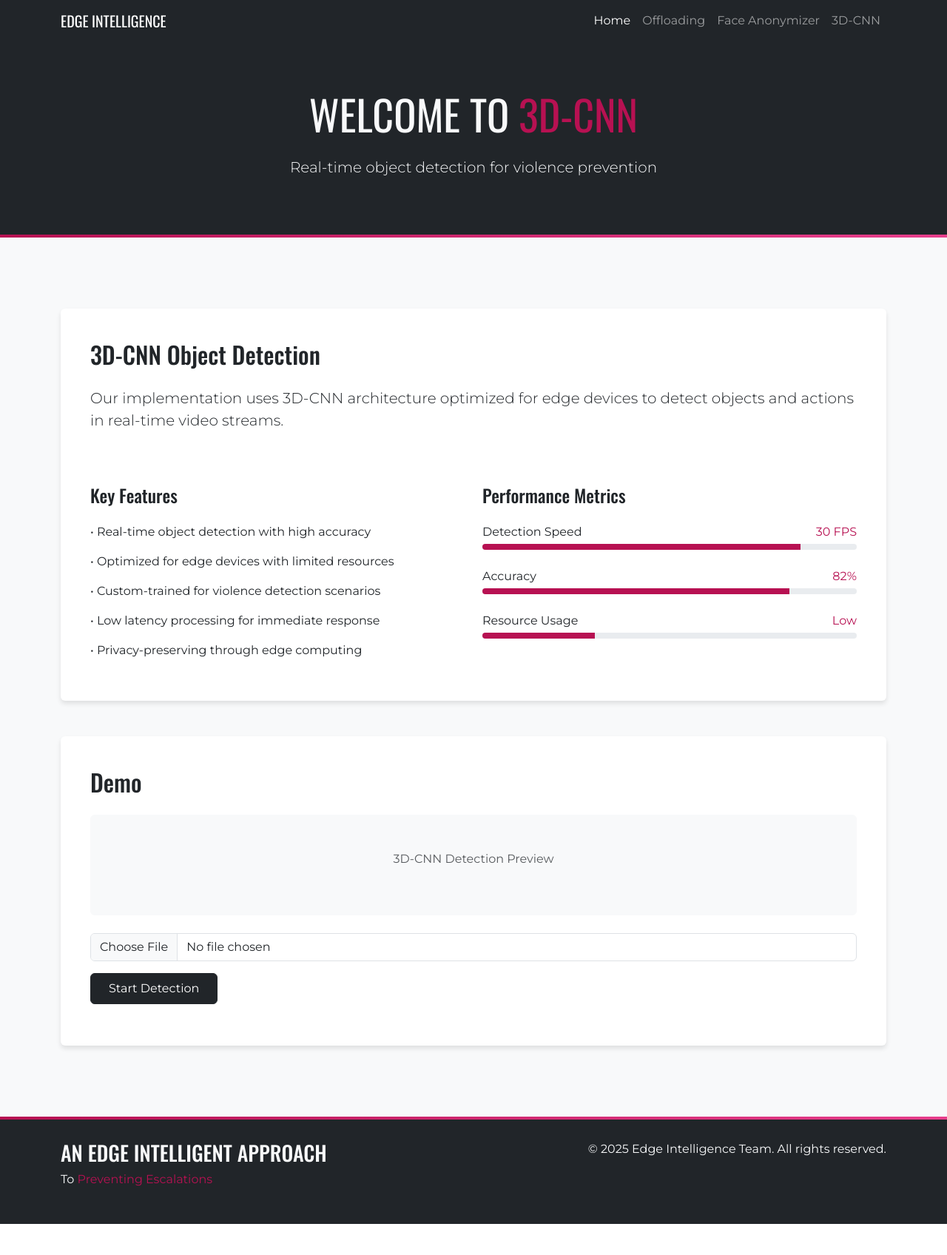
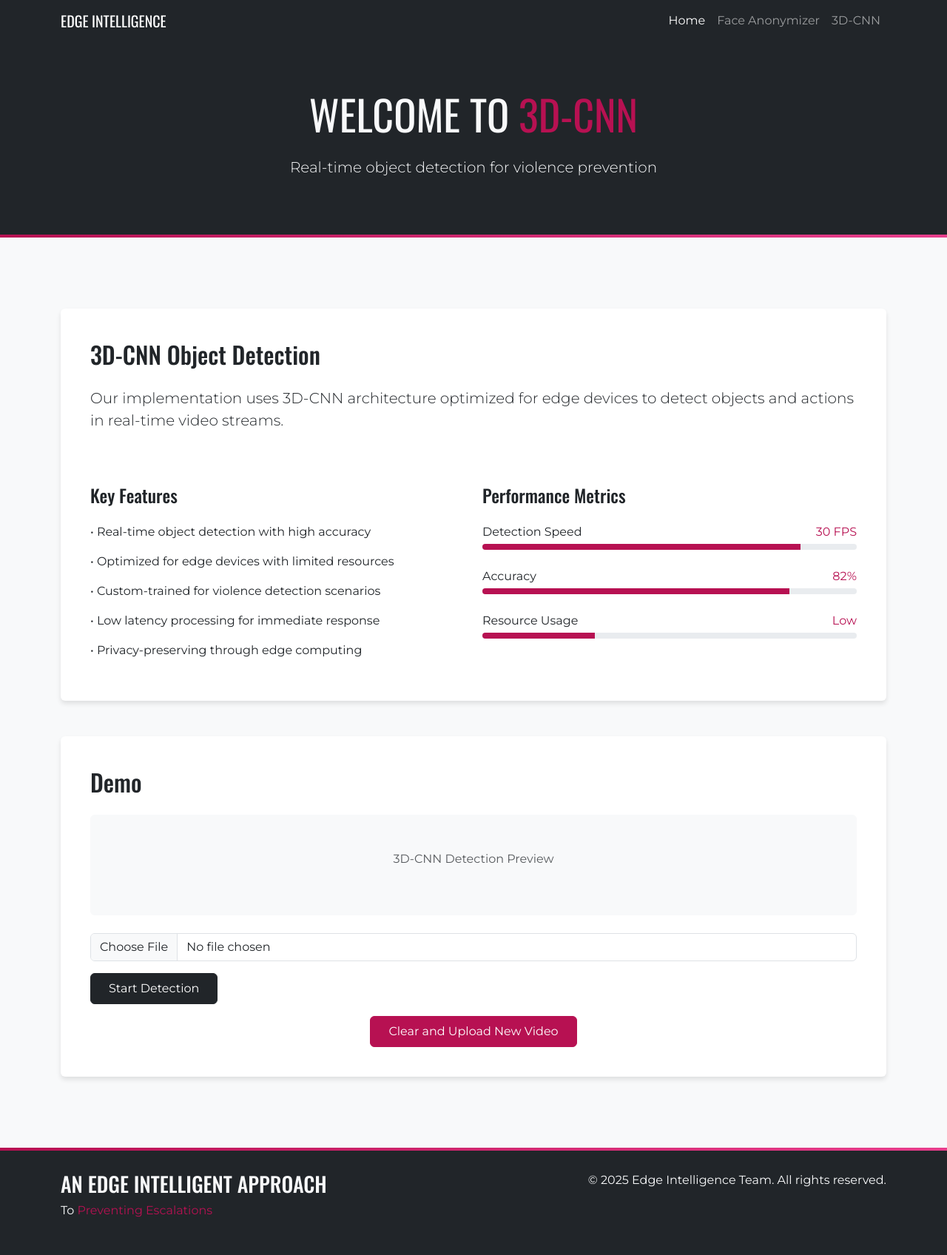
Before and after one commit to Sravya-Duvvuri/Avishkar_UI, a Flask app: page /CNN_3D in a window 1280 px wide. Shown: the whole page at 74% size. Before the commit the page ends 1654 px from the top, so only its background shows below. Run offline with Flask 3, Linux system fonts and the light colour scheme; parts of the project's set-up code (start-up, migrations or seed data) failed here and were passed over; some libraries are stand-ins or nearby versions.

Commit message:
updated version with a clear and upload new feature

```diff
--- a/app.py
+++ b/app.py
@@ -302,10 +302,18 @@ def generate_stream_3dcnn(filename):
             outputs = model(input_tensor)
             pred_prob = torch.softmax(outputs, dim=1)
             pred_class = torch.argmax(pred_prob, dim=1).item()
-            label = "Violence Detected" if pred_class == 1 else "No Violence Detected"
             confidence = pred_prob[0, pred_class].item()
-            stage_text = f"Prediction: {label} (Confidence: {confidence:.2f})"
-
+            # If confidence is low (<0.5), process frames using face blurring
+            if confidence < 0.6:
+                # Re-run each frame through the face anonymization pipeline
+                processed_frames = []
+                for frame in clip_frames:
+                    processed_frames.append(process_frame(frame))
+                # You can also update stage_text to show that face anonymization is applied.
+                stage_text = f"Low confidence ({confidence:.2f}). Applying face anonymization."
+            else:
+                label = "Violence Detected" if pred_class == 1 else "No Violence Detected"
+                stage_text = f"Prediction: {label} (Confidence: {confidence:.2f})"
         # For visualization, overlay the prediction text on each frame of the segment.
         for frame in clip_frames:
             overlay_frame = frame.copy()
@@ -323,10 +331,6 @@ def generate_stream_3dcnn(filename):
 @app.route('/')
 def index():
     return render_template('index.html')
-
-@app.route('/offloading')
-def offloading():
-    return render_template('offloading.html')
 
 @app.route('/face-anonymizer')
 def face_anonymizer():
--- a/templates/CNN_3D.html
+++ b/templates/CNN_3D.html
@@ -167,9 +167,6 @@
             <a class="nav-link active" href="{{ url_for('index') }}">Home</a>
           </li>
           <li class="nav-item">
-            <a class="nav-link" href="{{ url_for('offloading') }}">Offloading</a>
-          </li>
-          <li class="nav-item">
             <a class="nav-link" href="{{ url_for('face_anonymizer') }}">Face Anonymizer</a>
           </li>
           <li class="nav-item">
@@ -267,9 +264,9 @@
             <h4 class="mt-4">Live Detection Stream</h4>
             <img id="stream" src="" alt="Video Stream">
           </div>
-
           <div class="text-center mt-3">
             <button id="viewResultsBtn" class="btn btn-accent px-4 py-2" style="display: none;">View Results</button>
+            <a href="/CNN_3D"><button id="clearBtn" class="btn btn-accent px-4 py-2">Clear and Upload New Video</button></a>
           </div>
         </div>
       </div>
--- a/templates/index.html
+++ b/templates/index.html
@@ -216,9 +216,6 @@
         <ul class="navbar-nav ms-auto">
           <li class="nav-item">
             <a class="nav-link active" href="{{ url_for('index') }}">Home</a>
-          </li>
-          <li class="nav-item">
-            <a class="nav-link" href="{{ url_for('offloading') }}">Offloading</a>
           </li>
           <li class="nav-item">
             <a class="nav-link" href="{{ url_for('face_anonymizer') }}">Face Anonymizer</a>
```
Also changed, not shown: templates/face-anonymizer.html (+2 -14 lines), 4 other files.
